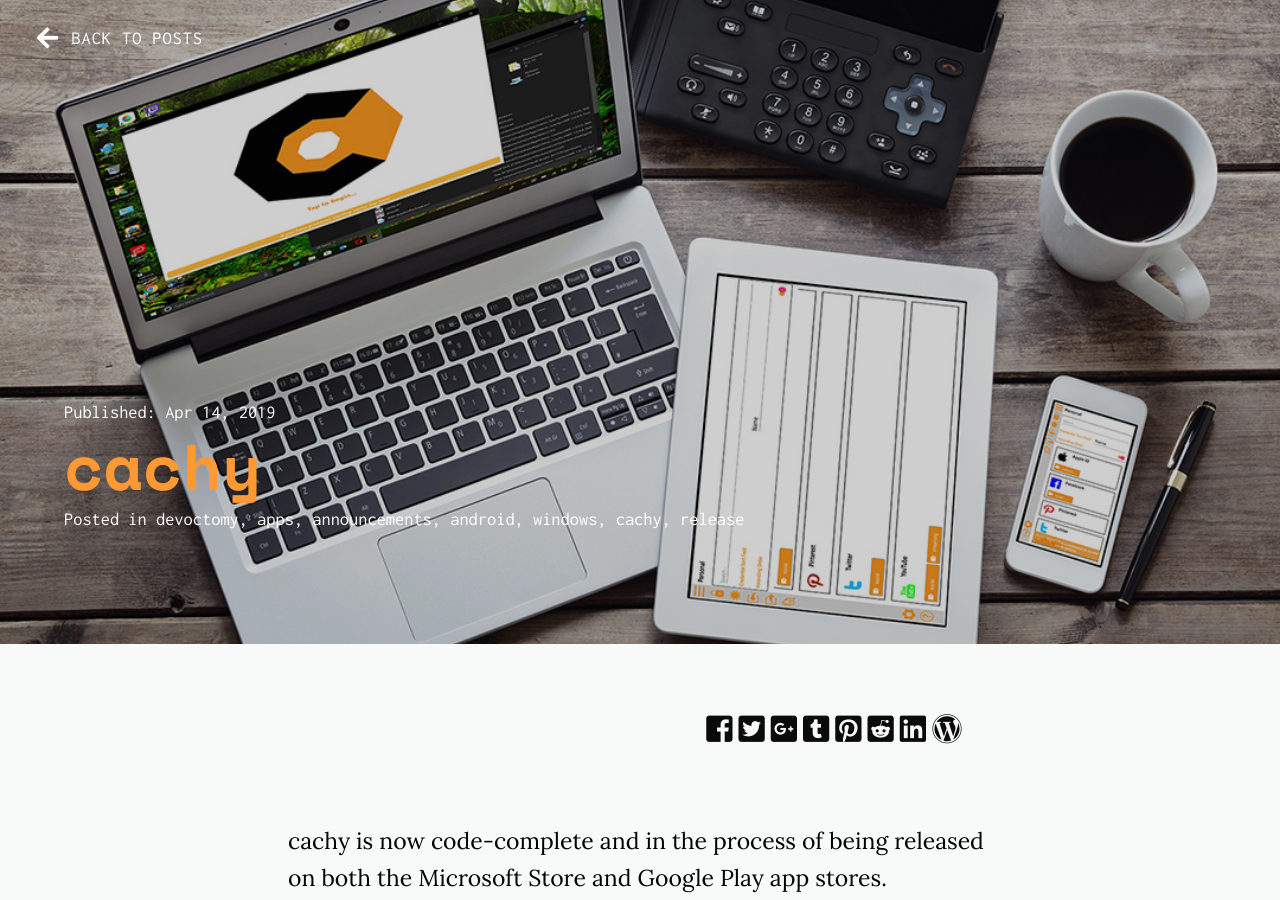
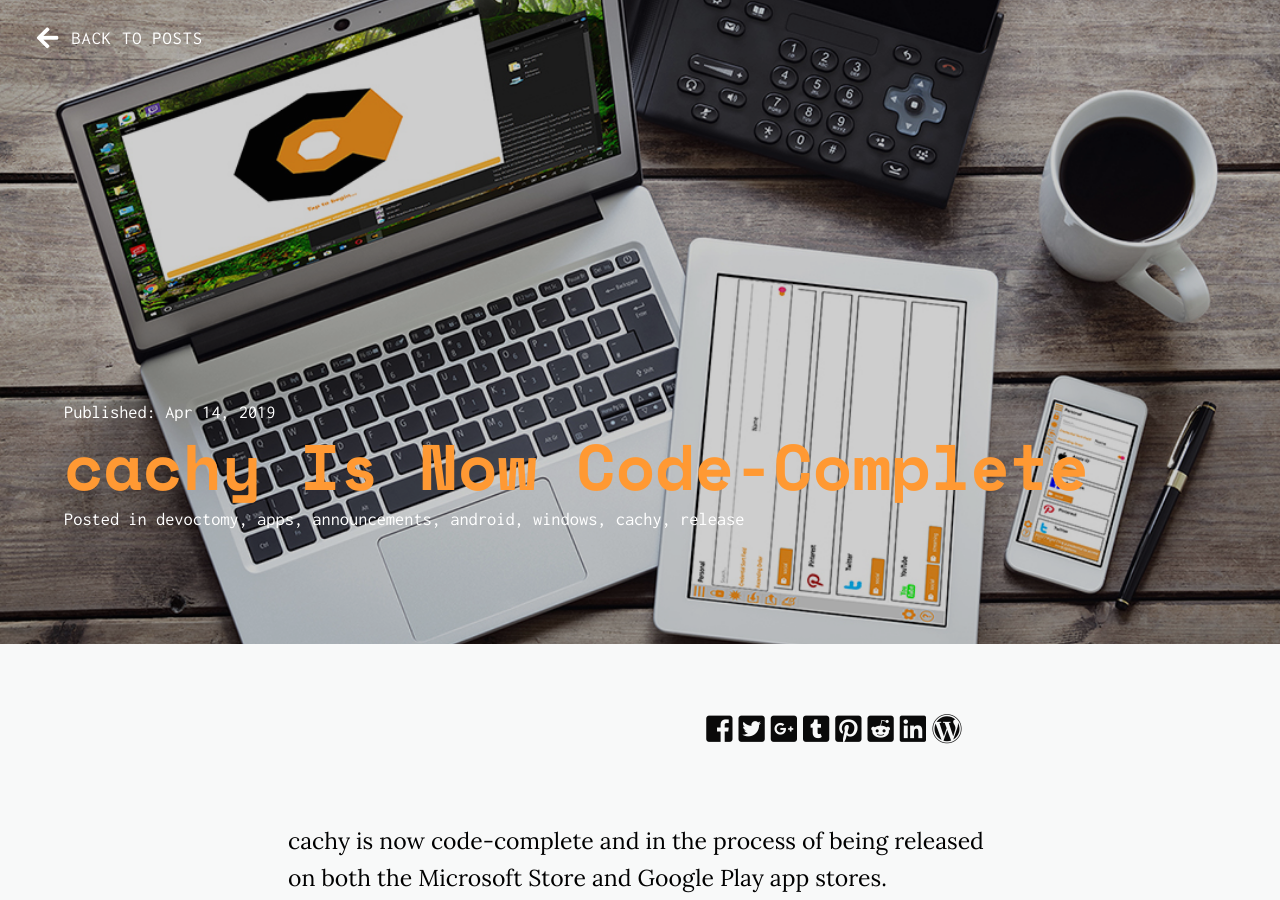
Before and after one commit to devoctomy/devoctomy.com, a Jekyll site: the page built from _posts/2019-04-14-cachyreleasing.markdown, in a window 1280 px wide and 900 px high. Built offline with Jekyll 4.4.1, drawn with Linux system fonts in a browser that asks for light colours; nearby versions of some CDN libraries; comment, search, counter and statistics services are not loaded.

Commit message:
Updated title and description

```diff
--- a/_posts/2019-04-14-cachyreleasing.markdown
+++ b/_posts/2019-04-14-cachyreleasing.markdown
@@ -1,6 +1,6 @@
 ---
 layout: post
-title: cachy
+title: cachy Is Now Code-Complete
 date: 2019-04-14
 categories:
   - devoctomy
```
Also changed, not shown: other parts of _posts/2019-04-14-cachyreleasing.markdown (+1 -1 lines).
